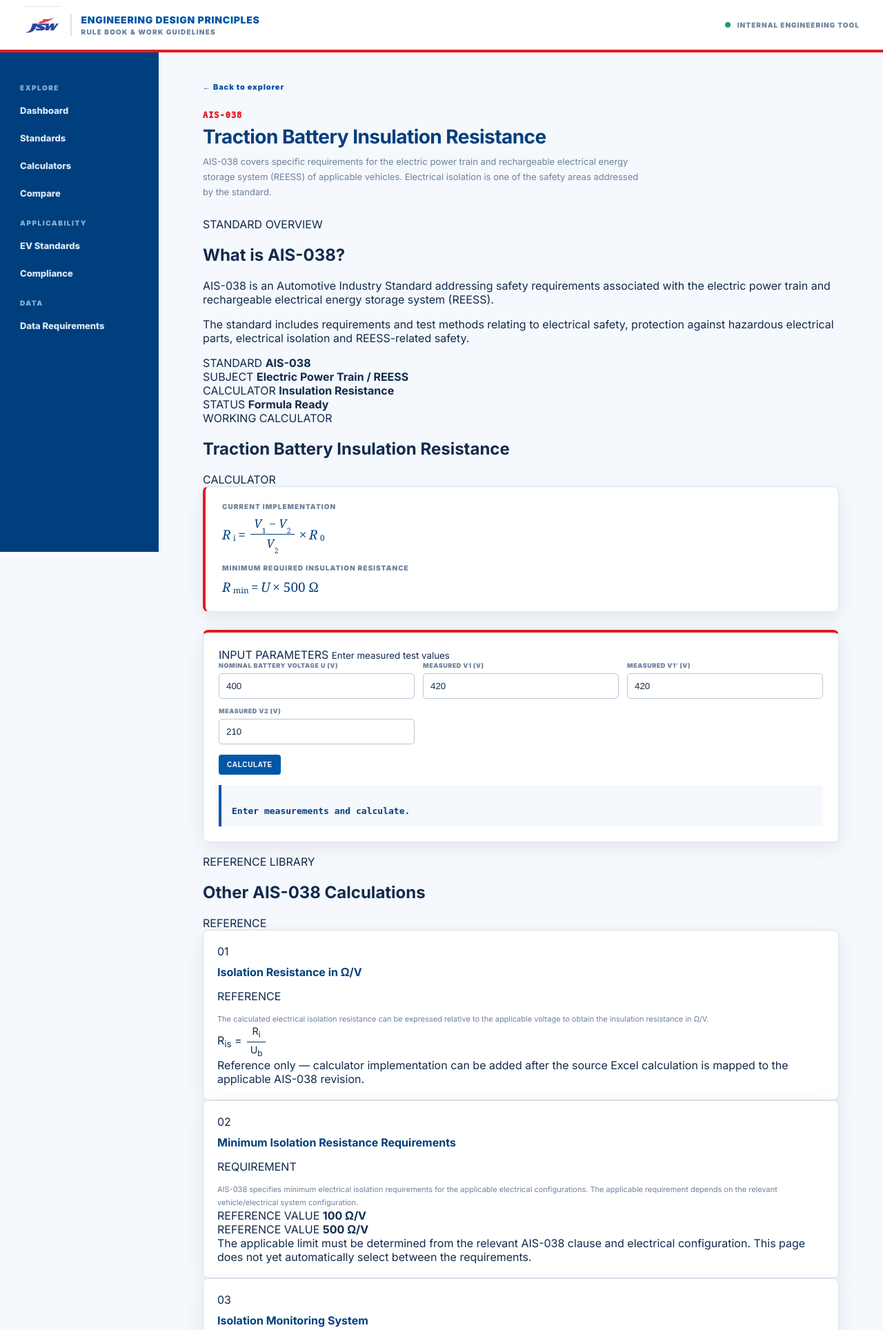
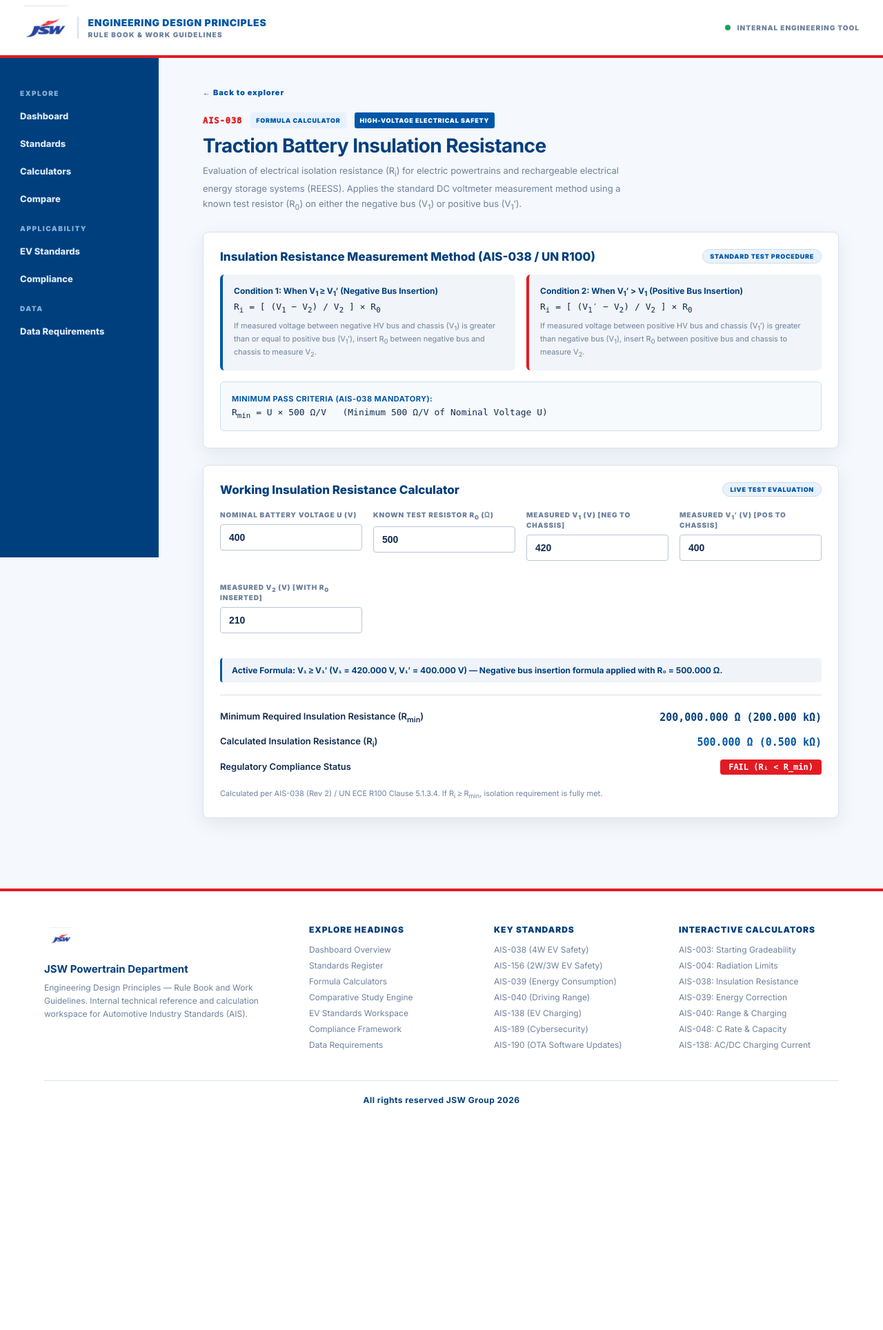
Before and after one commit to NysaGupta22/ais-standards-explorer-python, a Flask app: template templates/calc_ais038.html in a window 1280 px wide. Shown: the top 1928 px of the page at 69% size. After the commit the page ends 1602 px from the top, so only its background shows below. Run offline with Flask 3, Linux system fonts and the light colour scheme; the template is opened without the code that fills it, so the values that code supplies are empty; some web fonts are replaced.

Commit message:
Add R0 input and dual V1/V1' formulas to AIS-038 calculator, remove emojis from compare page, and enlarge JSW logo

```diff
--- a/app.py
+++ b/app.py
@@ -341,22 +341,38 @@
 @app.route("/api/calc/ais038", methods=["POST"])
 def ais038():
 
-    d = request.get_json()
+    d = request.get_json() or {}
 
-    u, v1, vp, v2 = map(
-        float,
-        (d["u"], d["v1"], d["vp"], d["v2"]),
-    )
+    try:
+        u = float(d.get("u", 400))
+        r0 = float(d.get("r0", 500))
+        v1 = float(d.get("v1", 420))
+        vp = float(d.get("vp", 400))
+        v2 = float(d.get("v2", 210))
 
-    minimum = u * 500
+        minimum = u * 500
 
-    ri = ((max(v1, vp) - v2) / v2) * 500
+        if v2 == 0:
+            return jsonify({"error": "V2 cannot be zero"}), 400
 
-    return jsonify({
-        "minimum_ohm": minimum,
-        "resistance_ohm": ri,
-        "pass": ri >= minimum,
-    })
+        if v1 >= vp:
+            ri = ((v1 - v2) / v2) * r0
+            active_formula = "V1 formula (V1 >= V1')"
+        else:
+            ri = ((vp - v2) / v2) * r0
+            active_formula = "V1' formula (V1' > V1)"
+
+        return jsonify({
+            "minimum_ohm": minimum,
+            "resistance_ohm": ri,
+            "r0_used": r0,
+            "active_formula": active_formula,
+            "pass": ri >= minimum,
+        })
+
+    except (ValueError, TypeError, KeyError) as e:
+        return jsonify({"error": f"Invalid input parameter: {str(e)}"}), 400
+
 
 
 # ============================================================
--- a/static/calc.js
+++ b/static/calc.js
@@ -26,12 +26,48 @@
 }
 
 // AIS-038
-async function calc038() {
-  try {
-    const j = await post('/api/calc/ais038', { u: n('u38'), v1: n('v138'), vp: n('vp38'), v2: n('v238') });
-    document.getElementById('out038').innerHTML =
-      `Minimum: ${f(j.minimum_ohm)} Ω\nCalculated insulation resistance: ${f(j.resistance_ohm)} Ω\n<b class="${j.pass ? 'pass' : 'fail'}">${j.pass ? 'PASS' : 'FAIL'}</b>`;
-  } catch (e) { document.getElementById('out038').textContent = e.message; }
+function calc038() {
+  const u = n('u38');
+  const r0 = n('r038') > 0 ? n('r038') : 500;
+  const v1 = n('v138');
+  const vp = n('vp38');
+  const v2 = n('v238');
+
+  const noteEl = document.getElementById('eval_condition_note');
+  const rminEl = document.getElementById('out_ais038_rmin');
+  const riEl = document.getElementById('out_ais038_ri');
+  const statusEl = document.getElementById('out_ais038_status');
+
+  const rmin = u * 500;
+
+  if (v2 <= 0) {
+    if (riEl) riEl.textContent = '—';
+    if (rminEl) rminEl.textContent = `${f(rmin)} Ω (${f(rmin / 1000)} kΩ)`;
+    if (statusEl) statusEl.innerHTML = '<span style="color:var(--muted);">Enter valid V2 > 0</span>';
+    return;
+  }
+
+  let ri = 0;
+  let conditionText = "";
+
+  if (v1 >= vp) {
+    ri = ((v1 - v2) / v2) * r0;
+    conditionText = `Active Formula: V₁ ≥ V₁′ (V₁ = ${f(v1)} V, V₁′ = ${f(vp)} V) — Negative bus insertion formula applied with R₀ = ${f(r0)} Ω.`;
+  } else {
+    ri = ((vp - v2) / v2) * r0;
+    conditionText = `Active Formula: V₁′ > V₁ (V₁′ = ${f(vp)} V, V₁ = ${f(v1)} V) — Positive bus insertion formula applied with R₀ = ${f(r0)} Ω.`;
+  }
+
+  const isPass = ri >= rmin;
+
+  if (noteEl) noteEl.textContent = conditionText;
+  if (rminEl) rminEl.textContent = `${f(rmin)} Ω (${f(rmin / 1000)} kΩ)`;
+  if (riEl) riEl.textContent = `${f(ri)} Ω (${f(ri / 1000)} kΩ)`;
+  if (statusEl) {
+    statusEl.innerHTML = isPass
+      ? '<span style="background:#10b981;color:#fff;padding:4px 12px;border-radius:4px;font-size:12px;font-weight:900;">PASS (Rᵢ ≥ R_min)</span>'
+      : '<span style="background:var(--red);color:#fff;padding:4px 12px;border-radius:4px;font-size:12px;font-weight:900;">FAIL (Rᵢ < R_min)</span>';
+  }
 }
 
 // AIS-039
--- a/static/style.css
+++ b/static/style.css
@@ -30,7 +30,7 @@
    ========================================================= */
 
 .top {
-  height: 76px;
+  height: 84px;
   background: #fff;
   border-bottom: 4px solid var(--red);
   display: flex;
--- a/templates/base.html
+++ b/templates/base.html
@@ -13,7 +13,7 @@
 <header class="top">
   <div class="brand">
     <a href="{{ url_for('index') }}" style="display:flex;align-items:center;text-decoration:none;gap:14px;">
-      <img src="{{ url_for('static', filename='jsw-logo.png') }}" alt="JSW Group" class="brand-logo" style="height:54px;width:auto;object-fit:contain;">
+      <img src="{{ url_for('static', filename='jsw-logo.png') }}" alt="JSW Group" class="brand-logo" style="height:64px;width:auto;object-fit:contain;">
       <div style="border-left:2px solid var(--line);padding-left:14px;">
         <div class="brand-title" style="font-size:14px;letter-spacing:0.05em;">ENGINEERING DESIGN PRINCIPLES</div>
         <div class="brand-sub">RULE BOOK &amp; WORK GUIDELINES</div>
--- a/templates/calc_ais038.html
+++ b/templates/calc_ais038.html
@@ -1,8 +1,6 @@
 {% extends "base.html" %}
 
-{% block title %}
-AIS-038 — Traction Battery Insulation Resistance | AIS Explorer
-{% endblock %}
+{% block title %}AIS-038 — Traction Battery Insulation Resistance | AIS Explorer{% endblock %}
 
 {% block content %}
 
@@ -12,465 +10,137 @@
     ← Back to explorer
   </a>
 
-  <!-- =========================================================
-       HEADER
-       ========================================================= -->
-
+  <!-- ================= HEADER ================= -->
   <div class="calc-page-head">
-
+    <div style="display:flex;align-items:center;gap:12px;margin-bottom:8px;">
       <span class="code">AIS-038</span>
-
+      <span class="tag ready">FORMULA CALCULATOR</span>
+      <span class="tag ready" style="background:var(--blue);color:#fff;">HIGH-VOLTAGE ELECTRICAL SAFETY</span>
+    </div>
     <h1>Traction Battery Insulation Resistance</h1>
-
     <p>
-      AIS-038 covers specific requirements for the electric power train
-      and rechargeable electrical energy storage system (REESS) of
-      applicable vehicles. Electrical isolation is one of the safety
-      areas addressed by the standard.
+      Evaluation of electrical isolation resistance (R<sub>i</sub>) for electric powertrains and rechargeable electrical energy storage systems (REESS).
+      Applies the standard DC voltmeter measurement method using a known test resistor (R<sub>0</sub>) on either the negative bus (V<sub>1</sub>) or positive bus (V<sub>1</sub>′).
     </p>
-
   </div>
 
-
-  <!-- =========================================================
-       STANDARD OVERVIEW
-       ========================================================= -->
-
-  <div class="info-block">
-
-    <div class="info-label">STANDARD OVERVIEW</div>
-
-    <h2>What is AIS-038?</h2>
-
-    <p>
-      AIS-038 is an Automotive Industry Standard addressing safety
-      requirements associated with the electric power train and
-      rechargeable electrical energy storage system (REESS).
-    </p>
-
-    <p>
-      The standard includes requirements and test methods relating to
-      electrical safety, protection against hazardous electrical parts,
-      electrical isolation and REESS-related safety.
-    </p>
-
-    <div class="overview-grid">
-
-      <div>
-        <span>STANDARD</span>
-        <strong>AIS-038</strong>
+  <!-- ================= FORMULA & METHOD REFERENCE CARD ================= -->
+  <div class="calc-card">
+    <div class="calc-card-head">
+      <h2>Insulation Resistance Measurement Method (AIS-038 / UN R100)</h2>
+      <span class="calc-tag">STANDARD TEST PROCEDURE</span>
     </div>
 
-      <div>
-        <span>SUBJECT</span>
-        <strong>Electric Power Train / REESS</strong>
+    <div style="display:grid;grid-template-columns:1fr 1fr;gap:16px;margin-bottom:16px;">
+
+      <!-- Condition 1: V1 >= V1' -->
+      <div style="background:#f1f4f8;padding:16px;border-radius:6px;border-left:4px solid var(--blue);">
+        <strong style="color:var(--blue-dark);font-size:12px;display:block;margin-bottom:6px;">Condition 1: When V<sub>1</sub> ≥ V<sub>1</sub>′ (Negative Bus Insertion)</strong>
+        <div style="font-family:monospace;font-size:13px;color:var(--ink);margin-bottom:8px;">
+          R<sub>i</sub> = [ (V<sub>1</sub> − V<sub>2</sub>) / V<sub>2</sub> ] × R<sub>0</sub>
+        </div>
+        <p style="margin:0;font-size:11px;color:var(--muted);line-height:1.5;">
+          If measured voltage between negative HV bus and chassis (V<sub>1</sub>) is greater than or equal to positive bus (V<sub>1</sub>′), insert R<sub>0</sub> between negative bus and chassis to measure V<sub>2</sub>.
+        </p>
       </div>
 
-      <div>
-        <span>CALCULATOR</span>
-        <strong>Insulation Resistance</strong>
+      <!-- Condition 2: V1' > V1 -->
+      <div style="background:#f1f4f8;padding:16px;border-radius:6px;border-left:4px solid var(--red);">
+        <strong style="color:var(--blue-dark);font-size:12px;display:block;margin-bottom:6px;">Condition 2: When V<sub>1</sub>′ > V<sub>1</sub> (Positive Bus Insertion)</strong>
+        <div style="font-family:monospace;font-size:13px;color:var(--ink);margin-bottom:8px;">
+          R<sub>i</sub> = [ (V<sub>1</sub>′ − V<sub>2</sub>) / V<sub>2</sub> ] × R<sub>0</sub>
         </div>
-
-      <div>
-        <span>STATUS</span>
-        <strong class="status-reference">
-          Formula Ready
-        </strong>
+        <p style="margin:0;font-size:11px;color:var(--muted);line-height:1.5;">
+          If measured voltage between positive HV bus and chassis (V<sub>1</sub>′) is greater than negative bus (V<sub>1</sub>), insert R<sub>0</sub> between positive bus and chassis to measure V<sub>2</sub>.
+        </p>
       </div>
 
     </div>
 
+    <div style="background:#f7fafd;border:1px solid #c8deef;border-radius:6px;padding:12px 16px;">
+      <strong style="color:var(--blue);font-size:11px;letter-spacing:0.04em;">MINIMUM PASS CRITERIA (AIS-038 MANDATORY):</strong>
+      <div style="font-family:monospace;font-size:13px;color:var(--ink);margin:4px 0;">
+        R<sub>min</sub> = U × 500 Ω/V &nbsp; (Minimum 500 Ω/V of Nominal Voltage U)
+      </div>
+    </div>
   </div>
 
-
-  <!-- =========================================================
-       WORKING CALCULATOR
-       ========================================================= -->
-
-  <div class="section-heading">
-
-    <div>
-      <span class="section-kicker">WORKING CALCULATOR</span>
-
-      <h2>Traction Battery Insulation Resistance</h2>
+  <!-- ================= INTERACTIVE CALCULATOR CARD ================= -->
+  <div class="calc-card">
+    <div class="calc-card-head">
+      <h2>Working Insulation Resistance Calculator</h2>
+      <span class="calc-tag">LIVE TEST EVALUATION</span>
     </div>
 
-    <span class="badge-ready">
-      CALCULATOR
-    </span>
+    <!-- Inputs Grid -->
+    <div style="display:grid;grid-template-columns:repeat(auto-fit, minmax(200px, 1fr));gap:16px;margin:20px 0;">
 
+      <div class="calc-input-block">
+        <label for="u38">NOMINAL BATTERY VOLTAGE U (V)</label>
+        <input id="u38" type="number" step="any" value="400" oninput="calc038()">
       </div>
 
-
-  <!-- FORMULA -->
-
-  <div class="eq-block">
-
-    <div class="eq-label">
-      Current implementation
+      <div class="calc-input-block">
+        <label for="r038">KNOWN TEST RESISTOR R<sub>0</sub> (Ω)</label>
+        <input id="r038" type="number" step="any" value="500" oninput="calc038()">
       </div>
 
-    <div class="eq">
-      <span class="v">R</span><sub>i</sub>
-      =
-      <span class="frac">
-        <span class="num">
-          <span class="v">V</span><sub>1</sub>
-          −
-          <span class="v">V</span><sub>2</sub>
-        </span>
-
-        <span class="den">
-          <span class="v">V</span><sub>2</sub>
-        </span>
-      </span>
-
-      ×
-
-      <span class="v">R</span><sub>0</sub>
+      <div class="calc-input-block">
+        <label for="v138">MEASURED V<sub>1</sub> (V) [NEG TO CHASSIS]</label>
+        <input id="v138" type="number" step="any" value="420" oninput="calc038()">
       </div>
 
-
-    <div class="eq-label" style="margin-top:16px">
-      Minimum required insulation resistance
+      <div class="calc-input-block">
+        <label for="vp38">MEASURED V<sub>1</sub>′ (V) [POS TO CHASSIS]</label>
+        <input id="vp38" type="number" step="any" value="400" oninput="calc038()">
       </div>
 
-    <div class="eq">
-      <span class="v">R</span><sub>min</sub>
-      =
-      <span class="v">U</span>
-      ×
-      500 Ω
+      <div class="calc-input-block">
+        <label for="v238">MEASURED V<sub>2</sub> (V) [WITH R<sub>0</sub> INSERTED]</label>
+        <input id="v238" type="number" step="any" value="210" oninput="calc038()">
       </div>
 
     </div>
 
-
-  <!-- INPUTS -->
-
-  <div class="calculator">
-
-    <div class="calculator-title">
-      <span>INPUT PARAMETERS</span>
-      <small>Enter measured test values</small>
+    <!-- Live Evaluation Notification -->
+    <div id="eval_condition_note" style="background:#f0f4f9;border-left:3px solid var(--blue);padding:10px 14px;border-radius:4px;margin-bottom:16px;font-size:12px;font-weight:700;color:var(--blue-dark);">
+      Active Formula: V<sub>1</sub> ≥ V<sub>1</sub>′ (V<sub>1</sub> = 420 V, V<sub>1</sub>′ = 400 V) — Negative bus insertion formula applied.
     </div>
 
-    <div class="form-grid">
+    <!-- Output Results Block -->
+    <div class="calc-results-block">
 
-      {% for id,label,val in [
-        ('u38','Nominal battery voltage U (V)','400'),
-        ('v138','Measured V1 (V)','420'),
-        ('vp38','Measured V1′ (V)','420'),
-        ('v238','Measured V2 (V)','210')
-      ] %}
-
-      <label>
-        {{ label }}
-
-        <input
-          id="{{ id }}"
-          value="{{ val }}"
-          type="number"
-          step="any"
-        >
-      </label>
-
-      {% endfor %}
-
+      <div class="calc-result-row">
+        <span>Minimum Required Insulation Resistance (R<sub>min</sub>)</span>
+        <strong id="out_ais038_rmin" style="color:var(--blue-dark);">200,000.000 Ω (200.000 kΩ)</strong>
       </div>
 
+      <div class="calc-result-row">
+        <span>Calculated Insulation Resistance (R<sub>i</sub>)</span>
+        <strong id="out_ais038_ri" style="color:var(--blue);">500,000.000 Ω (500.000 kΩ)</strong>
+      </div>
 
-    <button
-      class="calculate"
-      onclick="calc038()"
-    >
-      CALCULATE
-    </button>
-
-
-    <div
-      id="out038"
-      class="result"
-    >
-      Enter measurements and calculate.
+      <div class="calc-result-row">
+        <span>Regulatory Compliance Status</span>
+        <strong id="out_ais038_status"><span class="badge-ready" style="background:#10b981;color:#fff;padding:4px 12px;border-radius:4px;font-size:12px;">PASS (R<sub>i</sub> ≥ R<sub>min</sub>)</span></strong>
       </div>
 
     </div>
 
-
-  <!-- =========================================================
-       REFERENCE CALCULATIONS
-       ========================================================= -->
-
-  <div class="section-heading reference-heading">
-
-    <div>
-      <span class="section-kicker">REFERENCE LIBRARY</span>
-
-      <h2>Other AIS-038 Calculations</h2>
+    <div class="calc-footnote">
+      Calculated per AIS-038 (Rev 2) / UN ECE R100 Clause 5.1.3.4. If R<sub>i</sub> ≥ R<sub>min</sub>, isolation requirement is fully met.
     </div>
-
-    <span class="badge-reference">
-      REFERENCE
-    </span>
-
-  </div>
-
-
-  <!-- ISOLATION RESISTANCE Ω/V -->
-
-  <article class="reference-card">
-
-    <div class="reference-card-head">
-
-      <div>
-        <span class="reference-code">01</span>
-        <h3>Isolation Resistance in Ω/V</h3>
-      </div>
-
-      <span class="badge-reference">
-        REFERENCE
-      </span>
-
-    </div>
-
-    <p>
-      The calculated electrical isolation resistance can be expressed
-      relative to the applicable voltage to obtain the insulation
-      resistance in Ω/V.
-    </p>
-
-    <div class="reference-equation">
-
-      <span class="v">R</span><sub>is</sub>
-      =
-      <span class="frac">
-        <span class="num">
-          <span class="v">R</span><sub>i</sub>
-        </span>
-
-        <span class="den">
-          <span class="v">U</span><sub>b</sub>
-        </span>
-      </span>
-
-    </div>
-
-    <div class="reference-note">
-      Reference only — calculator implementation can be added after
-      the source Excel calculation is mapped to the applicable AIS-038
-      revision.
-    </div>
-
-  </article>
-
-
-  <!-- MINIMUM REQUIREMENT -->
-
-  <article class="reference-card">
-
-    <div class="reference-card-head">
-
-      <div>
-        <span class="reference-code">02</span>
-        <h3>Minimum Isolation Resistance Requirements</h3>
-      </div>
-
-      <span class="badge-reference">
-        REQUIREMENT
-      </span>
-
-    </div>
-
-    <p>
-      AIS-038 specifies minimum electrical isolation requirements for
-      the applicable electrical configurations. The applicable
-      requirement depends on the relevant vehicle/electrical system
-      configuration.
-    </p>
-
-    <div class="requirement-grid">
-
-      <div>
-        <span>REFERENCE VALUE</span>
-        <strong>100 Ω/V</strong>
-      </div>
-
-      <div>
-        <span>REFERENCE VALUE</span>
-        <strong>500 Ω/V</strong>
-      </div>
-
-    </div>
-
-    <div class="reference-note">
-      The applicable limit must be determined from the relevant AIS-038
-      clause and electrical configuration. This page does not yet
-      automatically select between the requirements.
-    </div>
-
-  </article>
-
-
-  <!-- ISOLATION MONITORING -->
-
-  <article class="reference-card">
-
-    <div class="reference-card-head">
-
-      <div>
-        <span class="reference-code">03</span>
-        <h3>Isolation Monitoring System</h3>
-      </div>
-
-      <span class="badge-reference">
-        REFERENCE
-      </span>
-
-    </div>
-
-    <p>
-      AIS-038 provides relationships for determining the reference
-      resistance range used when testing the on-board isolation
-      monitoring system.
-    </p>
-
-    <div class="reference-equation">
-
-      <strong>100 Ω/V case</strong>
-
-      <br>
-
-      1 /
-      (1 / (95U) − 1 / R<sub>i</sub>)
-      ≤
-      R<sub>o</sub>
-      &lt;
-      1 /
-      (1 / (100U) − 1 / R<sub>i</sub>)
-
-    </div>
-
-    <div class="reference-equation">
-
-      <strong>500 Ω/V case</strong>
-
-      <br>
-
-      1 /
-      (1 / (475U) − 1 / R<sub>i</sub>)
-      ≤
-      R<sub>o</sub>
-      &lt;
-      1 /
-      (1 / (500U) − 1 / R<sub>i</sub>)
-
-    </div>
-
-    <div class="reference-note">
-      Reference formula only. No automatic calculation is currently
-      enabled for this module.
-    </div>
-
-  </article>
-
-
-  <!-- HYDROGEN -->
-
-  <article class="reference-card">
-
-    <div class="reference-card-head">
-
-      <div>
-        <span class="reference-code">04</span>
-        <h3>Hydrogen Emission Calculation</h3>
-      </div>
-
-      <span class="badge-reference">
-        REFERENCE
-      </span>
-
-    </div>
-
-    <p>
-      AIS-038 Rev. 2 contains a hydrogen-emission calculation using
-      measured hydrogen concentration, temperature, pressure and
-      enclosure-volume parameters.
-    </p>
-
-    <div class="variable-list">
-
-      <span>C<sub>H2</sub> — Hydrogen concentration</span>
-      <span>V — Net enclosure volume</span>
-      <span>V<sub>out</sub> — Compensation volume</span>
-      <span>T — Temperature</span>
-      <span>P — Absolute pressure</span>
-      <span>M<sub>H2</sub> — Hydrogen mass</span>
-    </div>
-
-    <div class="reference-note">
-      Reference only. This module will be converted into a calculator
-      once its Excel implementation is mapped.
-    </div>
-
-  </article>
-
-
-  <!-- HYDROGEN ANALYZER -->
-
-  <article class="reference-card">
-
-    <div class="reference-card-head">
-
-      <div>
-        <span class="reference-code">05</span>
-        <h3>Hydrogen Analyzer Calibration</h3>
-      </div>
-
-      <span class="badge-reference">
-        REFERENCE
-      </span>
-
-    </div>
-
-    <p>
-      AIS-038 Rev. 2 contains requirements for calibration of the
-      hydrogen analyser, including construction and assessment of the
-      calibration curve using calibration points.
-    </p>
-
-    <div class="reference-note">
-      Reference procedure — not currently implemented as a calculator.
-    </div>
-
-  </article>
-
-
-  <!-- =========================================================
-       SOURCE NOTE
-       ========================================================= -->
-
-  <div class="source-note">
-
-    <strong>Source / validation note</strong>
-
-    <p>
-      This page is an engineering reference interface based on the
-      AIS-038 source material and the project's formula workbook.
-      The displayed calculator should be validated against the
-      controlled/current AIS publication before use for certification,
-      type approval or regulatory submission.
-    </p>
-
   </div>
 
 </section>
 
 {% endblock %}
 
-
 {% block scripts %}
-
 <script src="{{ url_for('static', filename='calc.js') }}"></script>
-
+<script>
+document.addEventListener('DOMContentLoaded', () => {
+  if (typeof calc038 === 'function') calc038();
+});
+</script>
 {% endblock %}
```
Also changed, not shown: templates/compare.html (+10 -10 lines). Lines whose indentation alone changed are shown as unchanged.
